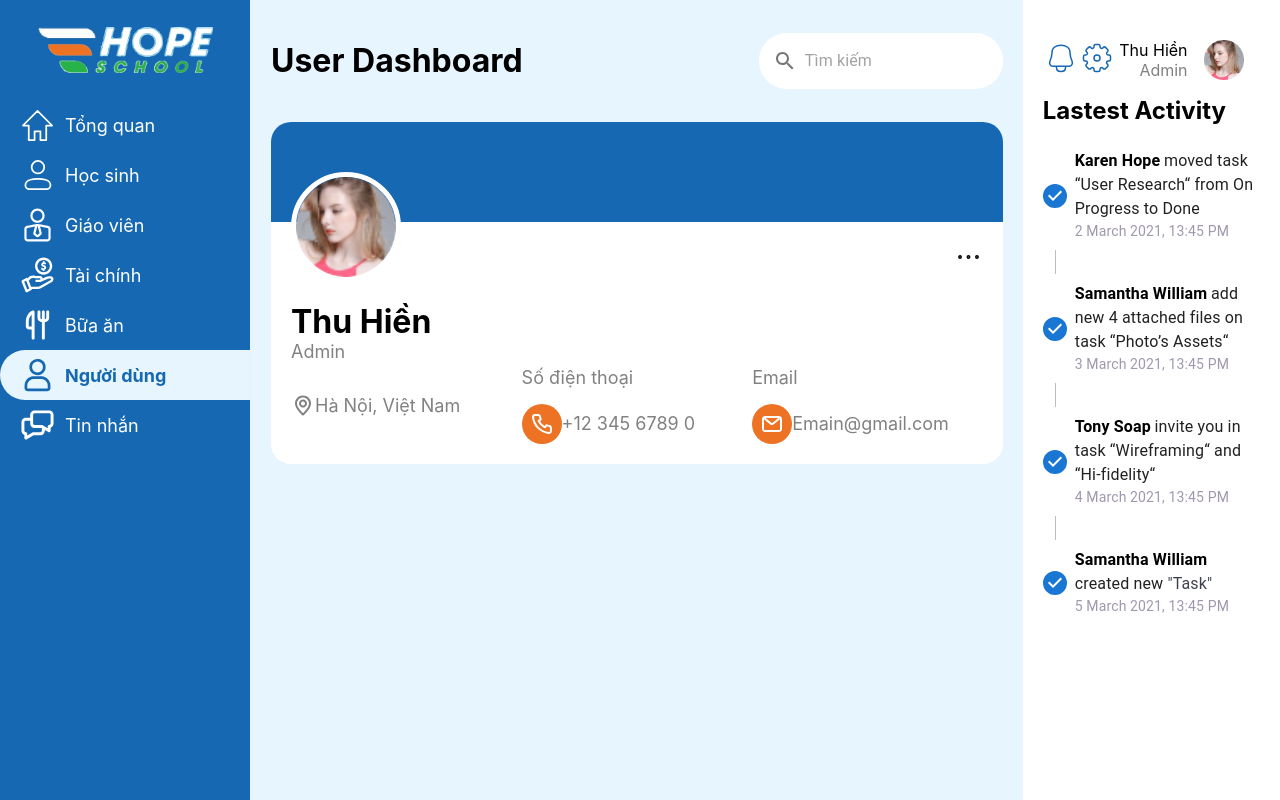
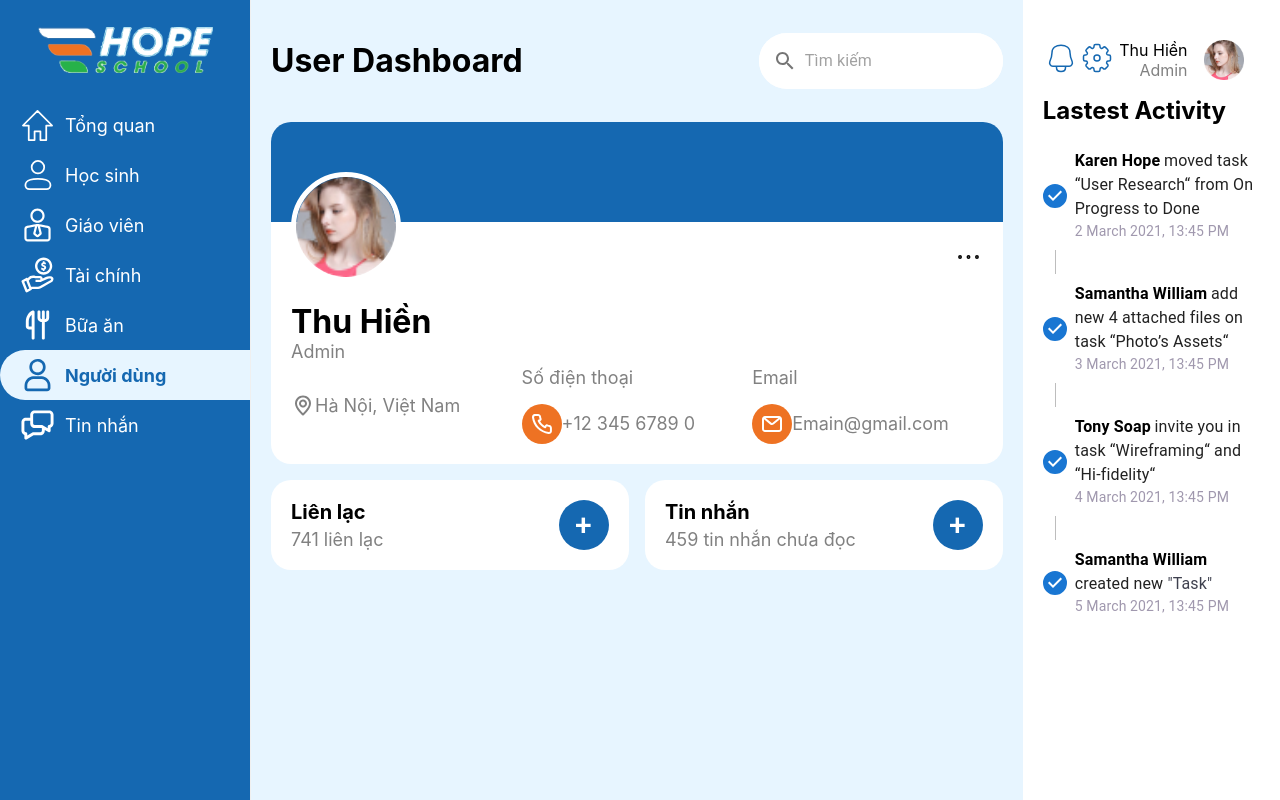
Before and after one commit to TalJa1/web-huybao, a React (Create React App) app: page /users in a window 1280 px wide. Built offline with nearby package versions, Linux system fonts and the light colour scheme.

Commit message:
Add UserRenderContent component to display user contact and message data; update UserPage layout for improved organization

```diff
--- a/src/components/user/UserRenderContent.tsx
+++ b/src/components/user/UserRenderContent.tsx
@@ -1,12 +1,63 @@
-import { Box } from "@mui/material";
-import React from "react";
+import { Box, Button } from "@mui/material";
+import React, { useEffect, useState } from "react";
+import { UserContactData, UserMessageData } from "../../services/renderData";
+import Grid from "@mui/material/Grid2";
 
 const UserRenderContent: React.FC<{
   label: string;
   des: string;
   data: number;
-}> = () => {
-  return <Box></Box>;
+}> = ({ data, des, label }) => {
+  const [renderData, setRenderData] = useState<any[]>([]);
+
+  useEffect(() => {
+    switch (data) {
+      case 0:
+        setRenderData(UserContactData);
+        break;
+      case 1:
+        setRenderData(UserMessageData);
+        break;
+    }
+  }, [data]);
+
+  return (
+    <Box sx={{ padding: "10px" }}>
+      <Grid container>
+        <Grid size={9}>
+          <Box>
+            <Box sx={{ fontSize: "20px", fontWeight: "bold" }}>{label}</Box>
+            <Box sx={{ color: "#818181", fontSize: "18px", marginTop: "5px" }}>
+              {des}
+            </Box>
+          </Box>
+        </Grid>
+        <Grid
+          size={3}
+          sx={{
+            display: "flex",
+            justifyContent: "flex-end",
+            alignItems: "center",
+          }}
+        >
+          {/* circle button color blue with content is + */}
+          <Button
+            sx={{
+              backgroundColor: "#1568B1",
+              color: "white",
+              borderRadius: "50%",
+              width: "50px",
+              height: "50px",
+              fontSize: "30px",
+              minWidth: "50px",
+            }}
+          >
+            +
+          </Button>
+        </Grid>
+      </Grid>
+    </Box>
+  );
 };
 
 export default UserRenderContent;
--- a/src/views/UserPage.tsx
+++ b/src/views/UserPage.tsx
@@ -6,11 +6,11 @@ import { TextField, InputAdornment, Box } from "@mui/material";
 import UserRightRendering from "../components/user/UserRightRendering";
 import {
   threeDotsIcon,
-  locationIcon,
   phone1Icon,
   mail1Icon,
   location1Icon,
 } from "../assets/iconSVG";
+import UserRenderContent from "../components/user/UserRenderContent";
 
 const UserPage = () => {
   return (
@@ -164,9 +164,31 @@ const Main: React.FC = () => {
               </Box>
             </Box>
           </Grid>
-          <Grid container columnSpacing={2} rowSpacing={2}>
-            <Grid size={{ md: 6, xs: 12 }}></Grid>
-            <Grid size={{ md: 6, xs: 12 }}></Grid>
+        </Grid>
+        <Grid container columnSpacing={2} rowSpacing={2} sx={{ marginTop: 2 }}>
+          <Grid
+            size={{ md: 6, xs: 12 }}
+            sx={{
+              backgroundColor: "white",
+              padding: "10px",
+              borderRadius: "20px",
+            }}
+          >
+            <UserRenderContent data={0} des="741 liên lạc" label="Liên lạc" />
+          </Grid>
+          <Grid
+            size={{ md: 6, xs: 12 }}
+            sx={{
+              backgroundColor: "white",
+              padding: "10px",
+              borderRadius: "20px",
+            }}
+          >
+            <UserRenderContent
+              data={1}
+              des="459 tin nhắn chưa đọc"
+              label="Tin nhắn"
+            />
           </Grid>
         </Grid>
       </Grid>
```
